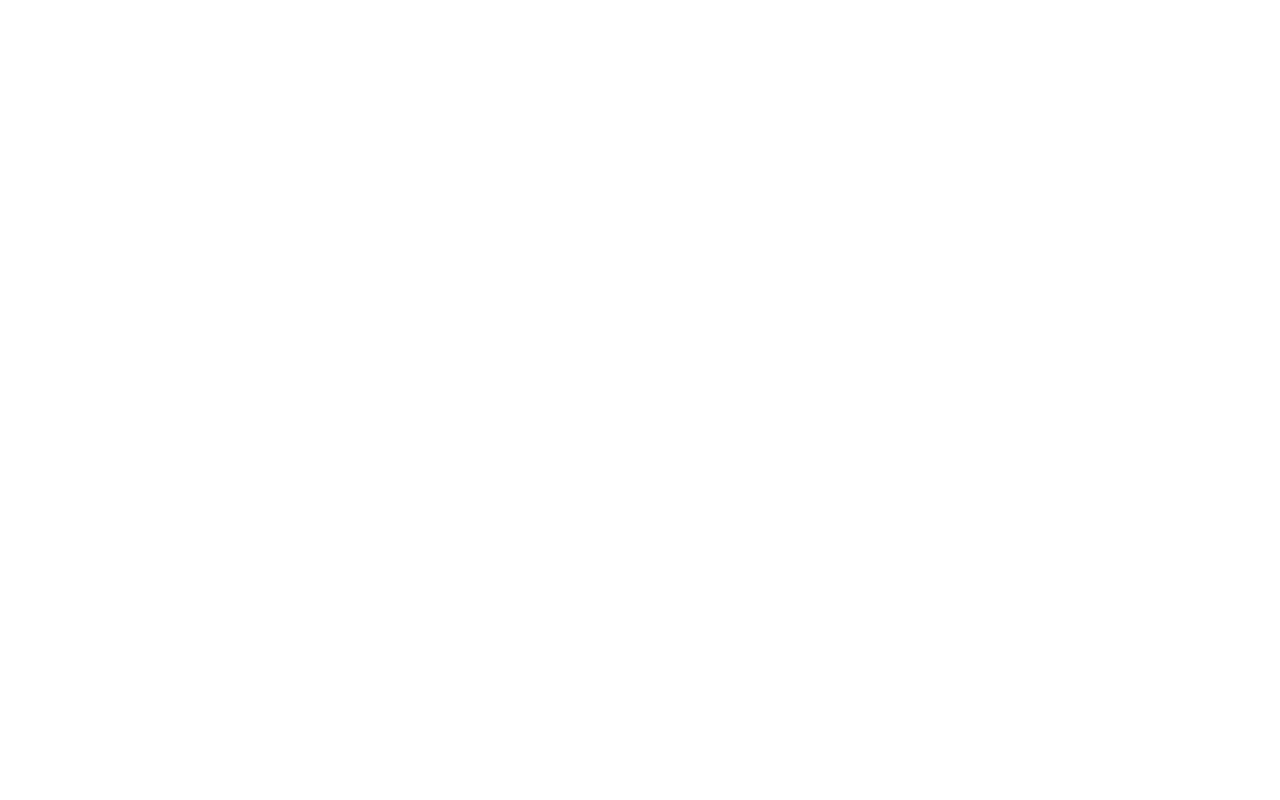
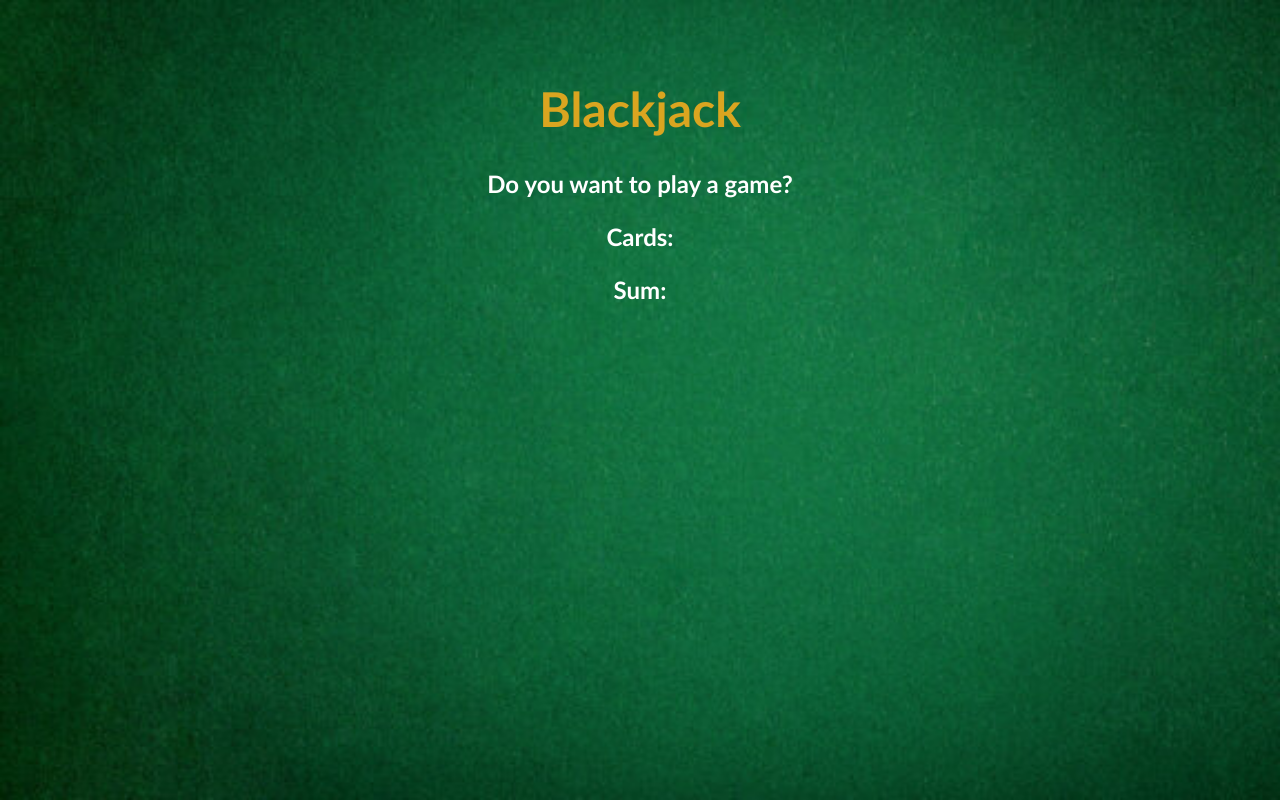
Before and after one commit to DaniloKoljensic007/BlackJackGame, a plain HTML site: page index.html in a window 1280 px wide. Drawn offline with Linux system fonts and the light colour scheme.

Commit message:
setting landing page with some styling

```diff
--- a/index.html
+++ b/index.html
@@ -1,6 +1,16 @@
 <html>
     <head>
+        <link rel="stylesheet" href="style.css">
+    </head>
+    <body>
+        <div id="text">
+        <h1>
+            Blackjack
+        </h1>
+        <p id="message-el">Do you want to play a game?</p>
+        <p>Cards: </p>
+        <p>Sum: </p>
+    </div>
         <script src="index.js"></script>
-    </head>
-    <body></body>
+    </body>
 </html>
--- /dev/null
+++ b/style.css
@@ -0,0 +1,23 @@
+body {
+
+    background-image: url("images/table.jpg");
+    font-family: 'Trebuchet MS', 'Lucida Sans Unicode', 'Lucida Grande', 'Lucida Sans', Arial, sans-serif;
+    background-size: cover;
+
+
+}
+
+
+h1 {
+
+    color: goldenrod;
+}
+
+#text   {
+
+    text-align: center;
+    padding: 40px;
+    color: white;
+    font-size: 24px;
+    font-weight: bold;
+}
```
Also changed, not shown: images/table.jpg (added).
